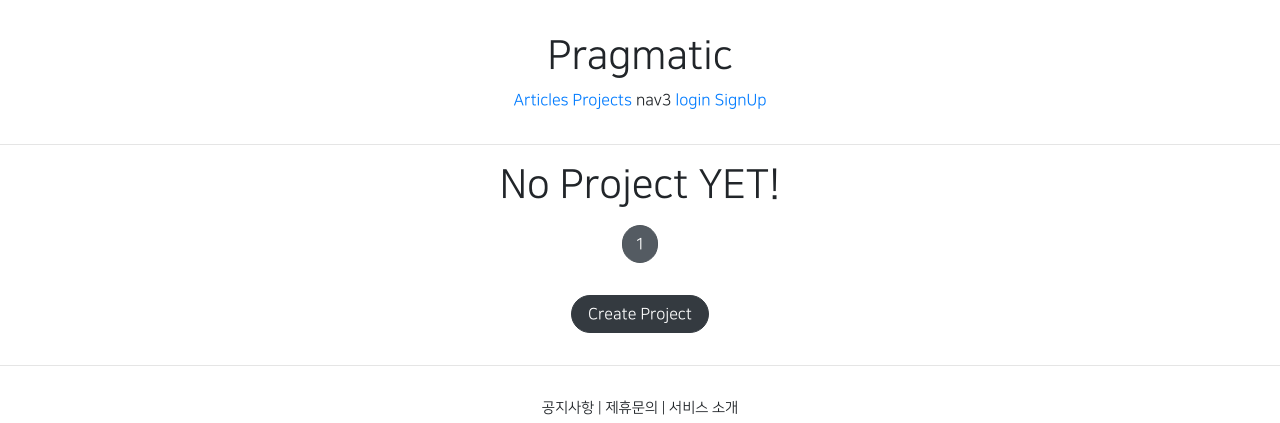
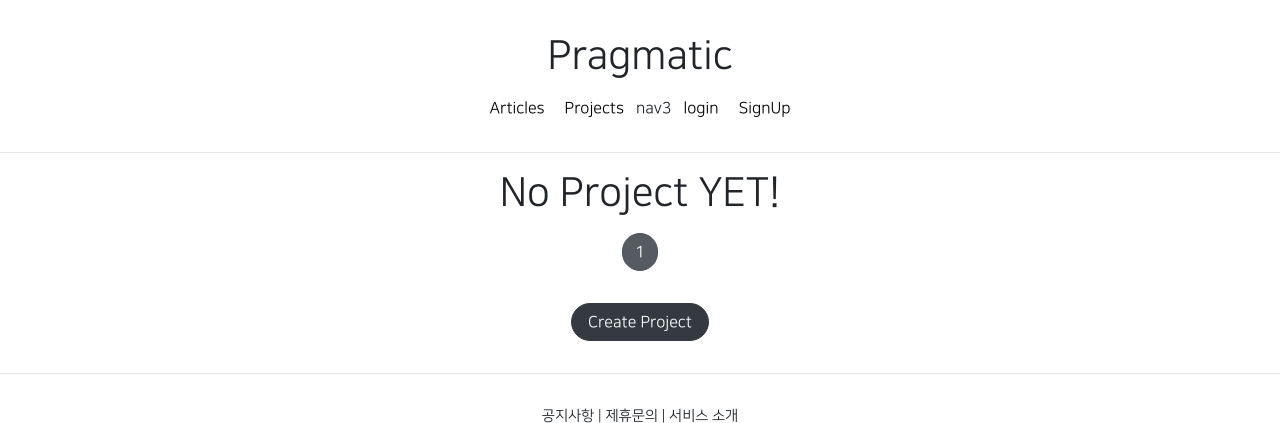
Before and after one commit to lhjwork/pinterest_django, a Django app: page /projects/list/ in a window 1280 px wide. Shown: the top 423 px of the page. Run offline with Django 4.2, Linux system fonts and the light colour scheme; data that the repository does not hold is empty; some libraries are stand-ins or nearby versions.

Commit message:
40 course Projectapp Implementation end UI fixed as myself

```diff
--- a/projectapp/views.py
+++ b/projectapp/views.py
@@ -31,4 +31,4 @@
     model = Project
     context_object_name = 'project_list'
     template_name = 'projectapp/list.html'
-    paginate_by = 25
+    paginate_by = 8
--- a/templates/head.html
+++ b/templates/head.html
@@ -45,6 +45,21 @@
              }
         }
 
+        a {
+            color: black;
+        }
+
+        a:hover {
+            color:black;
+            text-decoration:none;
+        }
+
+        .pragmatic_header_nav {
+            margin:0 0.5rem;
+         }
+         .pragmatic_header_navbar {
+            margin:1rem 0;
+         }
 
 
 
--- a/templates/header.html
+++ b/templates/header.html
@@ -3,28 +3,28 @@
         <h1 class="pragmatic_logo">Pragmatic</h1>
     </div>
 
-    <div>
-       <a href="{% url 'articleapp:list' %}">
+    <div class="pragmatic_header_navbar">
+       <a href="{% url 'articleapp:list' %}" class="pragmatic_header_nav">
             <span>Articles</span>
         </a>
 
-         <a href="{% url 'projectapp:list' %}">
+         <a href="{% url 'projectapp:list' %}" class="pragmatic_header_nav">
             <span>Projects</span>
          </a>
 
         <span>nav3</span>
         {% if not user.is_authenticated %}
-        <a href="{% url 'accountapp:login' %}?next={{ request.path }}">
+        <a href="{% url 'accountapp:login' %}?next={{ request.path }}" class="pragmatic_header_nav">
             <span>login</span>
         </a>
-         <a href="{% url 'accountapp:create' %}">
+         <a href="{% url 'accountapp:create' %}" class="pragmatic_header_nav">
             <span>SignUp</span>
         </a>
         {% else %}
-         <a href="{% url 'accountapp:detail' pk=user.pk %}">
+         <a href="{% url 'accountapp:detail' pk=user.pk %}" class="pragmatic_header_nav">
             <span>MyPage</span>
         </a>
-        <a href="{% url 'accountapp:logout' %}?next={{ request.path }}">
+        <a href="{% url 'accountapp:logout' %}?next={{ request.path }}" class="pragmatic_header_nav">
             <span>logout</span>
         </a>
         {% endif %}
--- a/templates/snippets/card_project.html
+++ b/templates/snippets/card_project.html
@@ -1,3 +1,5 @@
-<div>
+<div style="display:block; text-align:center">
      <img src="{{ project.image.url }}" alt="">
+     <h5 class="mt-2" style="font-family:'NaumSquareEB';">{{ project.title | truncatechars:4 }}</h5>
+
 </div>
```
Also changed, not shown: projectapp/templates/projectapp/list.html (+19 -11 lines).
